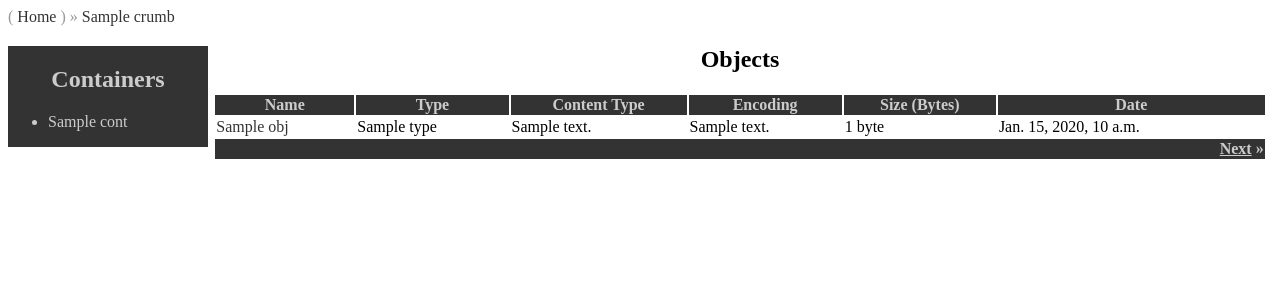
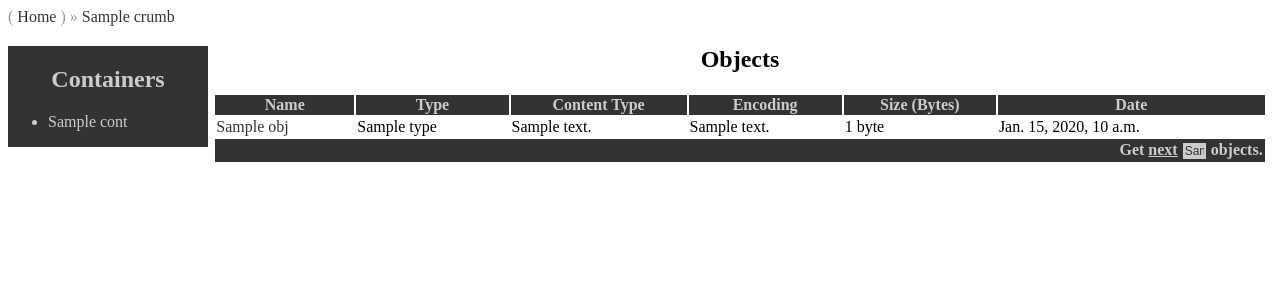
Before and after one commit to ryan-roemer/django-cloud-browser, a Django app: template cloud_browser/templates/cloud_browser/browser.html in a window 1280 px wide. Shown: the top 300 px of the page. Run offline with Django 3.2, Linux system fonts and the light colour scheme; the template is opened without the code that fills it: most values are stand-ins (such as "Sample title", 1, 10 or a date in 2020); parts of the project's set-up code (start-up, migrations or seed data) failed here and were passed over.

Commit message:
Next: Switch to real form. Allow POST or GET parameters to view.

```diff
--- a/cloud_browser/templates/cloud_browser/browser.html
+++ b/cloud_browser/templates/cloud_browser/browser.html
@@ -65,6 +65,9 @@ table#cloud-browser-objects-table tfoot a {
 table#cloud-browser-objects-table tfoot {
     text-align: right;
 }
+table#cloud-browser-objects-table tfoot th {
+    padding: 2px;
+}
 table#cloud-browser-objects-table tbody a {
     color: #333;
     text-decoration: none;
@@ -77,7 +80,28 @@ table#cloud-browser-objects-table tbody a:hover {
     font-style: italic;
     color: #666;
 }
+form#cloud-browser-next-form {
+    display: inline;
+}
+form#cloud-browser-next-form input[type='text'] {
+    background: #ccc;
+    color: #333;
+    border: 1px solid #333;
+    text-align: center;
+    font-size: .75em;
+}
+form#cloud-browser-next-form input[name='limit'] {
+    width: 25px;
+}
+
 </style>
+<script type="text/javascript">
+/** Submit the "next" page results form. */
+function submitNext() {
+    document.getElementById('cloud-browser-next-form').submit();
+    return false;
+}
+</script>
 {% endblock %}
 
 {% block content %}
@@ -128,11 +152,18 @@ table#cloud-browser-objects-table tbody a:hover {
     <tr>
       <th colspan="6">
         {% if marker %}
-        <a href="{% url cloud_browser_browser path %}?marker={{ marker|urlencode }}&limit={{ limit|urlencode }}">Next</a> &raquo;
+        <form id="cloud-browser-next-form"
+          action="{% url cloud_browser_browser path %}" method="post">
+          {% csrf_token %}
+          <input type="hidden" name="marker" value="{{ marker }}"/>
+          Get <a href="#"onclick="return submitNext();">next</a>
+          <input name="limit" type="text" size="5" value="{{ limit }}"/>
+          objects.
+        </form>
         {% else %}
             &nbsp;
         {% endif %}
-      </td>
+      </th>
     </tr>
   </tfoot>
 </table>
--- a/cloud_browser/views.py
+++ b/cloud_browser/views.py
@@ -33,8 +33,10 @@ def browser(request, path='', template="cloud_browser/browser.html"):
 
     # Inputs.
     container_path, object_path = path_parts(path)
-    marker = request.GET.get('marker', None)
-    limit = get_int(request.GET.get('limit', DEFAULT_LIMIT),
+    incoming = request.POST or request.GET or {}
+    print(incoming)
+    marker = incoming.get('marker', None)
+    limit = get_int(incoming.get('limit', DEFAULT_LIMIT),
                     DEFAULT_LIMIT,
                     lambda x: x > 0 and x < 10000 - 1)
 
```
